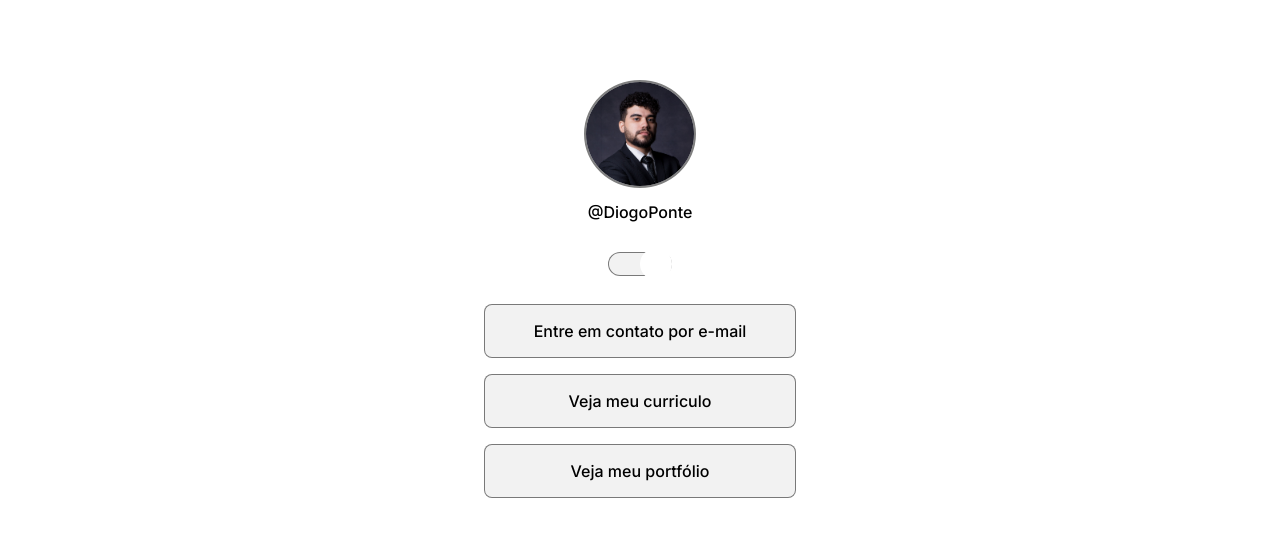
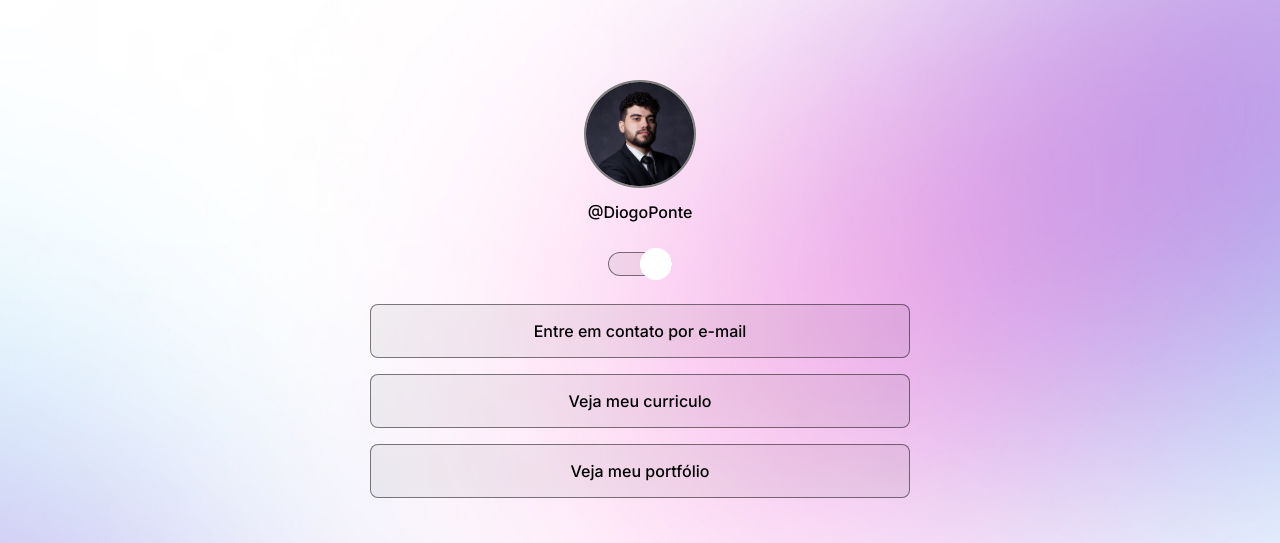
Before and after one commit to DiogoPonte10/projeto-dev-links, a plain HTML site: page index.html in a window 1280 px wide. Shown: the top 543 px of the page. Drawn offline with nearby package versions, Linux system fonts and the light colour scheme.

Commit message:
adjust CSS with media queries and container's width

```diff
--- a/style.css
+++ b/style.css
@@ -27,6 +27,7 @@
 body {
   /* background: color image repeat position/size */
   background: var(--bg-url) no-repeat top center/cover;
+  height: 100vh;
 }
 
 body * {
@@ -35,7 +36,8 @@ body * {
 }
 
 #container {
-  width: 360px;
+  width: 100%;
+  max-width: 588px;
   margin: 56px auto;
   padding: 0 24px;
 }
@@ -159,3 +161,13 @@ footer {
   text-align: center;
   font-size: 14px;
 }
+
+@media (min-width: 700px) {
+  :root {
+    --bg-url: url(./assets/background-desktop.jpg);
+  }
+
+  .light {
+    --bg-url: url(./assets/background-desktop-light.jpg);
+  }
+}
```
Also changed, not shown: assets/background-desktop-light.jpg (added), assets/background-desktop.jpg (added).
